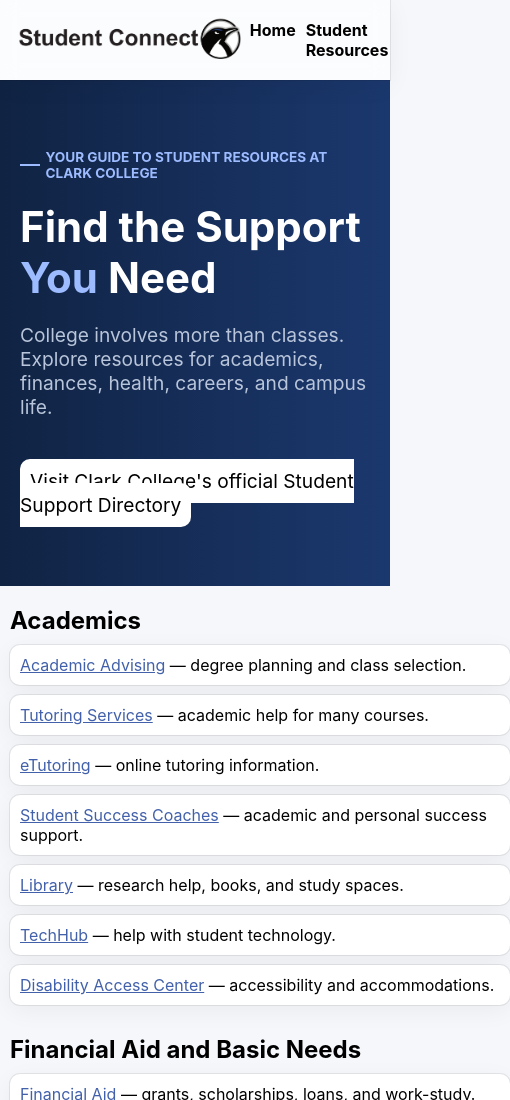
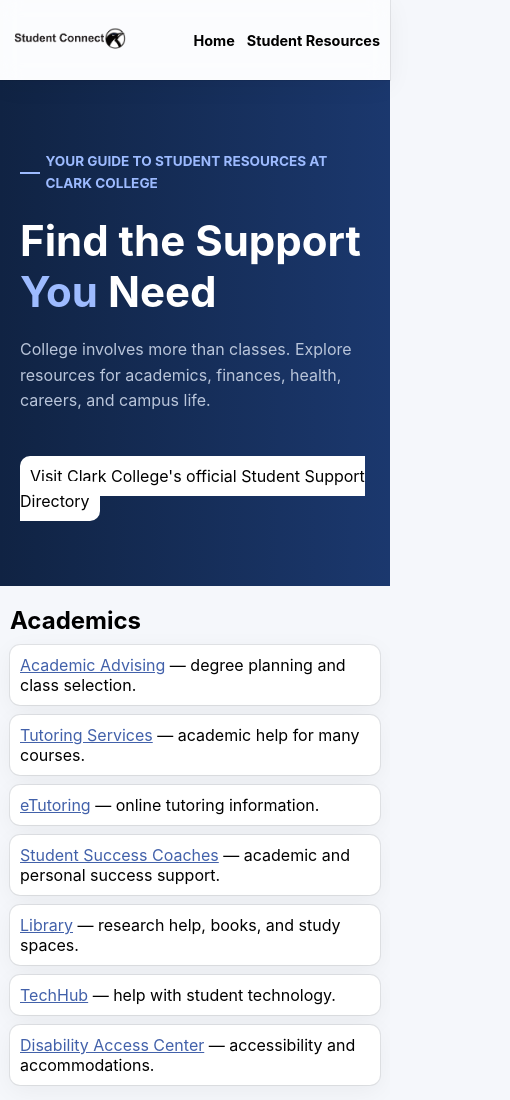
Before and after one commit to Stephen10121/studentconnect, a website: page public/resources.html in a window 390 px wide. Shown: the top 1100 px of the page, 510 px wide, since content can reach past the window. Drawn offline with Linux system fonts and the light colour scheme.

Commit message:
Implement mobile layout
Added mobile-friendly layout styles for various sections.

```diff
--- a/public/style.css
+++ b/public/style.css
@@ -129,3 +129,38 @@ footer {
     padding: 10px;
     color: #aab7cd;
 }
+
+
+/* Mobile-friendly layout */
+@media (max-width: 600px) {
+    section ul {
+        grid-template-columns: 1fr;
+    }
+
+    section.hero {
+        height: auto;
+        min-height: 60vh;
+    }
+
+    section.hero p {
+        font-size: 1rem;
+        line-height: 1.6;
+    }
+
+    header {
+        padding: 10px;
+    }
+
+    header a img {
+        max-width: 120px;
+        height: auto;
+    }
+
+    header nav {
+        gap: 12px;
+    }
+
+    header nav a {
+        font-size: 0.9rem;
+    }
+}
```
